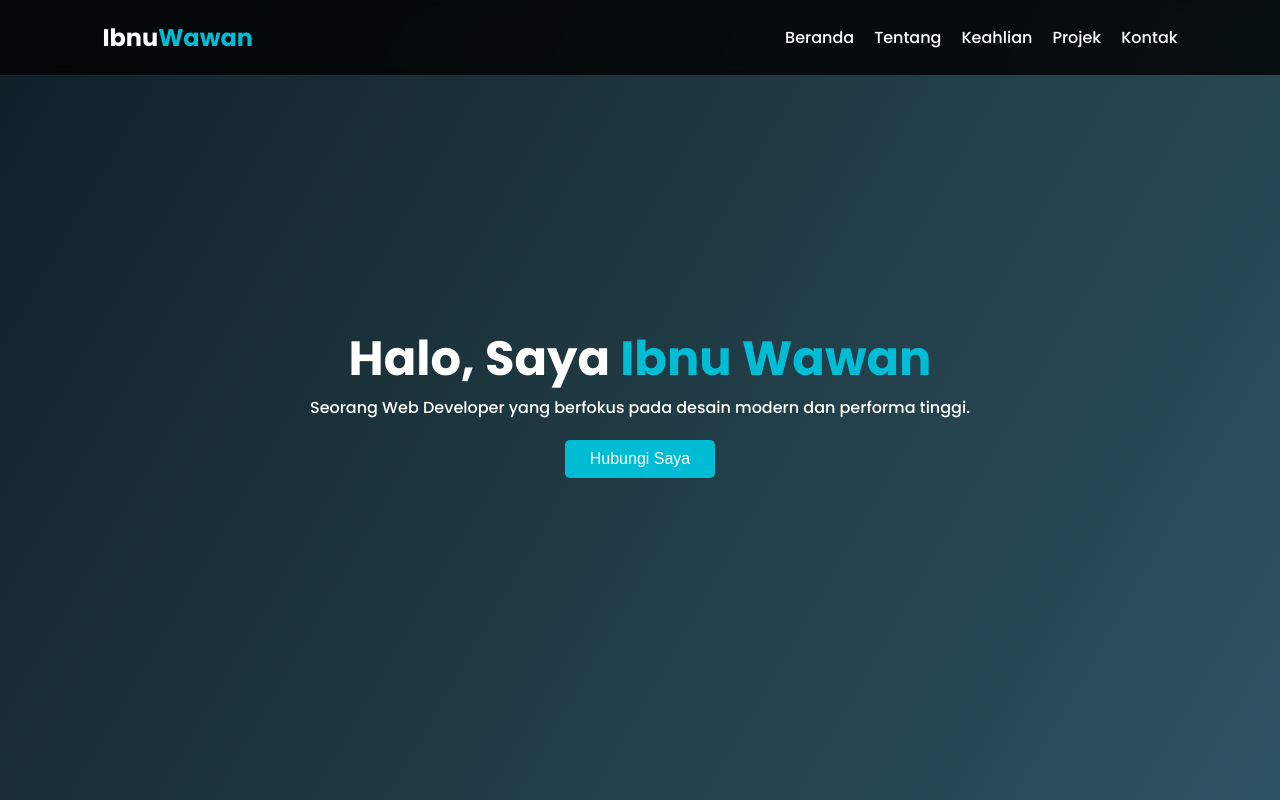
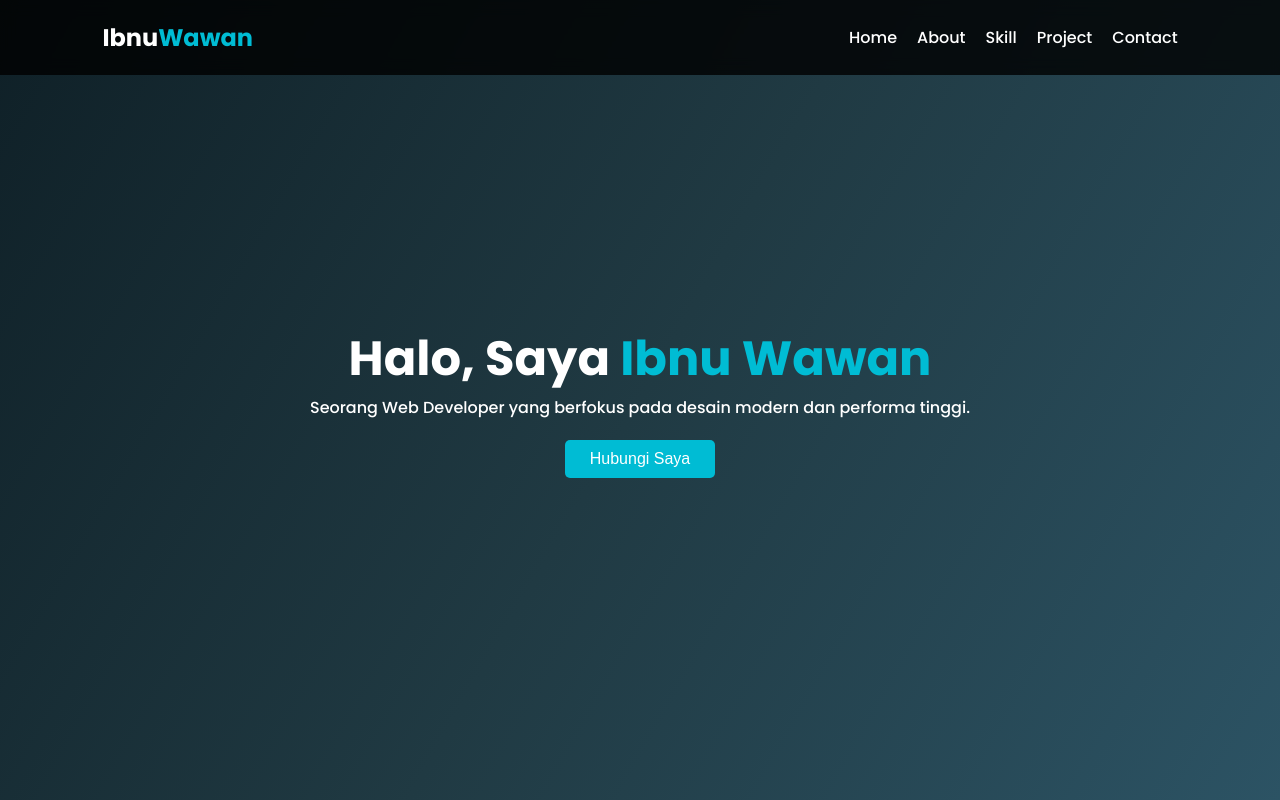
Before and after one commit to zinedine098/Belajar_Malam, a plain HTML site: page index.html in a window 1280 px wide. Shown: the top 800 px of the page. Drawn offline with Linux system fonts and the light colour scheme.

Commit message:
saya mengubah index html

```diff
--- a/index.html
+++ b/index.html
@@ -12,11 +12,11 @@
     <div class="logo">Ibnu<span>Wawan</span></div>
     <nav>
       <ul>
-        <li><a href="#home">Beranda</a></li>
-        <li><a href="#about">Tentang</a></li>
-        <li><a href="#skills">Keahlian</a></li>
-        <li><a href="#projects">Projek</a></li>
-        <li><a href="#contact">Kontak</a></li>
+        <li><a href="#home">Home</a></li>
+        <li><a href="#about">About</a></li>
+        <li><a href="#skills">Skill</a></li>
+        <li><a href="#projects">Project</a></li>
+        <li><a href="#contact">Contact</a></li>
       </ul>
     </nav>
   </header>
```
